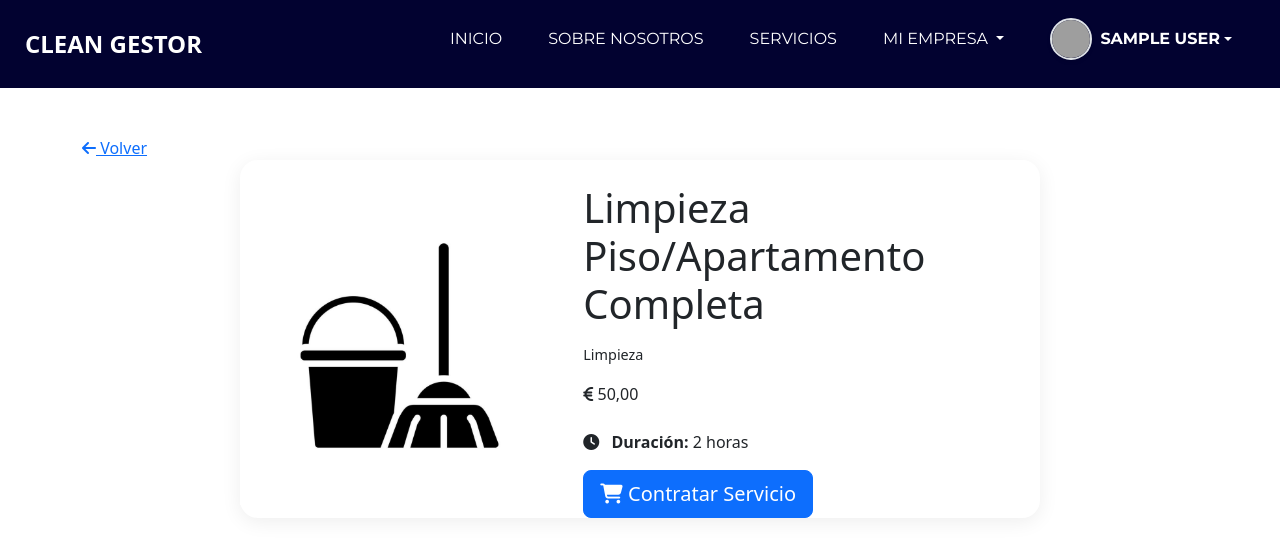
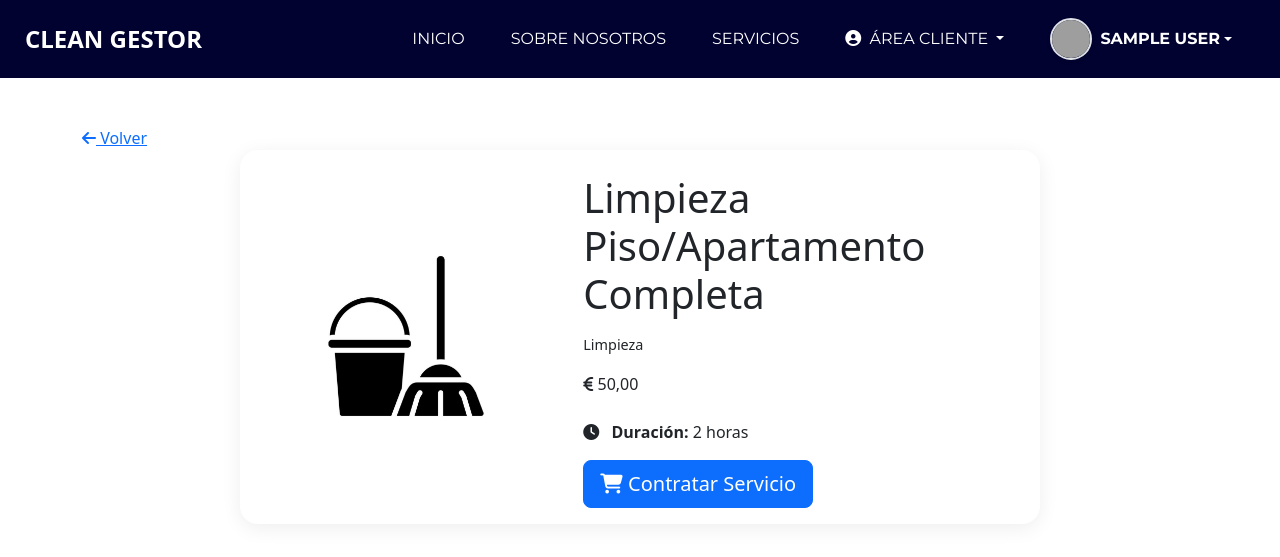
Before and after one commit to Mario-Labrador/Proyecto-Software, a PHP site: page /views/detalle_servicio.php?id=1 in a window 1280 px wide. Shown: the top 557 px of the page. Run offline with PHP 8.4, Linux system fonts and the light colour scheme; the visitor is signed in with stand-in values (Sample User, id 1); data comes from the database, SQL or seed files in the repository; data that the repository does not hold is empty; some libraries are stand-ins or nearby versions; grey boxes are pictures that could not be loaded.

Commit message:
Corrección general de errores

```diff
--- a/CleanGestor/assets/css/style.css
+++ b/CleanGestor/assets/css/style.css
@@ -1375,6 +1375,54 @@ a:focus {
   padding: 10px 15px;
 }
 
+.image-container {
+  width: 300px;
+  height: 300px;
+  margin: 0 auto;
+  overflow: hidden;
+}
+
+.service-img-container {
+  width: 100%;
+  max-width: 300px;
+  aspect-ratio: 1 / 1;
+  margin: 0 auto 16px auto;
+  margin-left: 16px;
+  overflow: hidden;
+  display: flex;
+  align-items: center;
+  justify-content: center;
+  background: #ffffff;
+}
+
+.service-img {
+  max-width: 100%;      /* Nunca será más ancha que su contenedor */
+  max-height: 250px;    /* Limita la altura máxima, ajusta a tu diseño */
+  width: auto;          /* El ancho se ajusta automáticamente */
+  height: auto;         /* La altura se ajusta automáticamente */
+  display: block;
+  margin: 0 auto 24px auto; /* Centrada y con margen inferior */
+}
+
+/* Icono de perfil de empresa */
+.profile-icon-container {
+  width: 200px;
+  height: 200px;
+  border-radius: 50%;
+  background: #f8f9fa;
+  border: 3px solid #0275d8;
+  display: flex;
+  align-items: center;
+  justify-content: center;
+  margin: 0 auto;
+}
+
+.profile-icon-container i {
+  color: #0275d8;
+  font-size: 5rem;
+}
+
+/*Valoraciones*/
 .star-rating {
   display: flex;
   flex-direction: row-reverse;
@@ -1416,12 +1464,12 @@ a:focus {
   padding: 8px 12px;
 }
 
-ul {
+.ul-valoraciones {
   padding-left: 0;
   list-style: none;
 }
 
-li {
+.li-valoraciones {
   margin-bottom: 10px;
   display: flex;
   justify-content: space-between;
@@ -1448,4 +1496,28 @@ li {
   margin-bottom: 15px;
 }
 
-/* ------- */
+/*Valorar servicio*/
+.star-rating {
+  display: flex;
+  flex-direction: row-reverse;
+  justify-content: center;
+}
+
+.star-rating input {
+  display: none;
+}
+
+.star-rating label {
+  font-size: 2rem;
+  color: #ddd;
+  cursor: pointer;
+}
+
+.star-rating input:checked ~ label {
+  color: #ffc107;
+}
+
+.star-rating label:hover,
+.star-rating label:hover ~ label {
+  color: #ffc107;
+}
--- a/CleanGestor/views/detalle_servicio.php
+++ b/CleanGestor/views/detalle_servicio.php
@@ -1,3 +1,4 @@
+
 <?php
 session_start();
 require_once("../VO/ServicioVO.php");
@@ -87,9 +88,11 @@ $imagen = !empty($servicio['fotoServicio']) && file_exists(__DIR__ . "/" . $serv
         <div class="service-card mx-auto mt-4" style="max-width: 800px;">
             <div class="row g-4 align-items-center">
                 <div class="col-md-5 text-center">
-                    <img src="<?= $imagen ?>"
-                         alt="Imagen del servicio"
-                         class="service-img img-fluid">
+                    <div class="service-img-container">
+                        <img src="<?= $imagen ?>"
+                            alt="Imagen del servicio"
+                            class="service-img">
+                    </div>
                 </div>
                 <div class="col-md-7">
                     <h1 class="service-title mb-3"><?= htmlspecialchars($servicio['nombreServicio']) ?></h1>
@@ -109,10 +112,18 @@ $imagen = !empty($servicio['fotoServicio']) && file_exists(__DIR__ . "/" . $serv
                         </div>
                     <?php endif; ?>
 
-                    <a href="<?= $servicioYaEnCarrito ? "ver_carrito.php?idContrato={$contratoAbierto['idContrato']}" : "agregar_servicio_carrito.php?idContrato={$contratoAbierto['idContrato']}&idServicio={$servicio['idServicio']}" ?>"
-                       class="btn btn-primary btn-lg">
-                        <i class="fas fa-shopping-cart"></i> <?= $servicioYaEnCarrito ? 'Ya en el carrito' : 'Contratar Servicio' ?>
-                    </a>
+                    <?php if ($_SESSION['tipo_usuario'] === 'cliente'): ?>
+                        <!-- Botón habilitado para clientes -->
+                        <a href="<?= $servicioYaEnCarrito ? "ver_carrito.php?idContrato={$contratoAbierto['idContrato']}" : "agregar_servicio_carrito.php?idContrato={$contratoAbierto['idContrato']}&idServicio={$servicio['idServicio']}" ?>"
+                           class="btn btn-primary btn-lg mb-3">
+                            <i class="fas fa-shopping-cart"></i> <?= $servicioYaEnCarrito ? 'Ya en el carrito' : 'Contratar Servicio' ?>
+                        </a>
+                    <?php else: ?>
+                        <!-- Mensaje para usuarios no clientes -->
+                        <div class="alert alert-warning mt-3" style="margin-right: 40px;">
+                            <i class="fas fa-exclamation-circle"></i> Debes iniciar sesión como cliente para contratar un servicio.
+                        </div>
+                    <?php endif; ?>
                 </div>
             </div>
         </div>
--- a/CleanGestor/views/navbar.php
+++ b/CleanGestor/views/navbar.php
@@ -23,7 +23,7 @@ $foto_perfil = isset($_SESSION['foto_perfil']) ? $_SESSION['foto_perfil'] : '../
             <?php if (isset($_SESSION['dni'])): ?>
 
             <?php if ($_SESSION['tipo_usuario'] === 'trabajador' && $_SESSION['rol'] === 'empleado'): ?>
-                <li class="nav-item"><a class="nav-link" href="buscar_empleo.php">SOLICITUDES DE EMPLEO</a></li>
+                <li class="nav-item"><a class="nav-link" href="buscar_empleo.php">BUSCAR EMPLEO</a></li>
             <?php endif; ?>
 
             <?php if ($_SESSION['tipo_usuario'] === 'cliente'): ?>
```
Also changed, not shown: CleanGestor/views/perfilEmpresa.php (+3 -4 lines), CleanGestor/views/valoraciones.php (+4 -77 lines), CleanGestor/views/valorar_servicio.php (+7 -26 lines).
